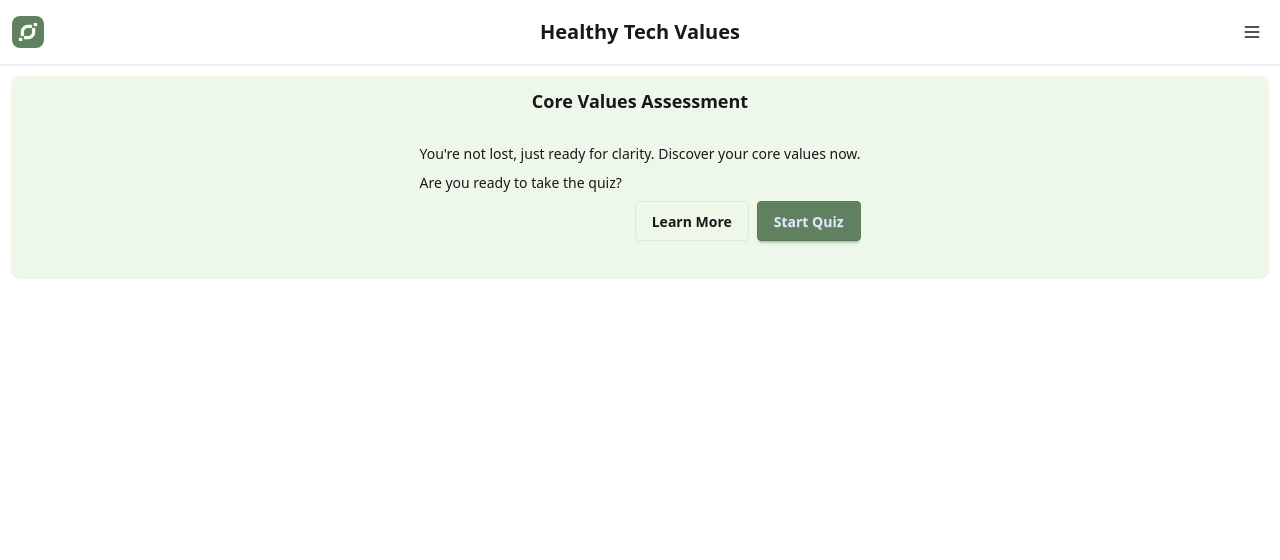
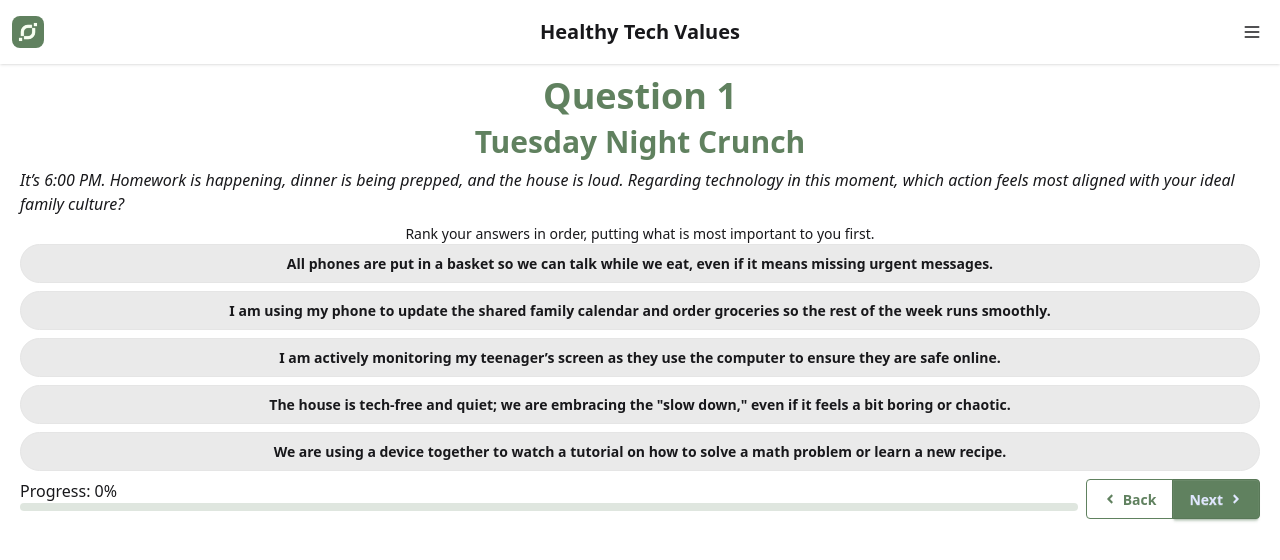
Before and after one commit to lukeludlow/healthy-tech-values, a React (Vite) app: page /quiz in a window 1280 px wide. Shown: the top 560 px of the page. Built offline with nearby package versions, Linux system fonts and the light colour scheme.

Commit message:
remove interstitial and use session storage

```diff
--- a/eslint.config.js
+++ b/eslint.config.js
@@ -19,5 +19,8 @@ export default defineConfig([
             ecmaVersion: 2020,
             globals: globals.browser,
         },
+        rules: {
+            "@typescript-eslint/no-explicit-any": "off",
+        },
     },
 ]);
--- a/src/components/quiz/QuizBody.tsx
+++ b/src/components/quiz/QuizBody.tsx
@@ -1,28 +1,9 @@
-import {
-    currentQuestionIndexAtom,
-    isQuizInProgressAtom,
-} from "@/state/state.ts";
-import StartQuizCard from "@/components/quiz/StartQuizCard.tsx";
 import QuizQuestion from "@/components/quiz/question/QuizQuestion.tsx";
-import { useAtom, useAtomValue } from "jotai";
 
 export default function QuizBody() {
-    const isQuizInProgress = useAtomValue(isQuizInProgressAtom);
-    const [currentQuestionIndex] = useAtom(currentQuestionIndexAtom);
-
-    const shouldShowQuizStart = !isQuizInProgress || currentQuestionIndex < 0;
-
     return (
         <div>
-            {shouldShowQuizStart ? (
-                <div>
-                    <StartQuizCard />
-                </div>
-            ) : (
-                <div>
-                    <QuizQuestion />
-                </div>
-            )}
+            <QuizQuestion />
         </div>
     );
 }
--- a/src/components/quiz/StartQuizCard.tsx
+++ /dev/null
@@ -1,49 +0,0 @@
-import { useAtom } from "jotai";
-import {
-    currentQuestionIndexAtom,
-    isQuizInProgressAtom,
-} from "@/state/state.ts";
-import { useNavigate } from "react-router";
-
-export default function StartQuizCard() {
-    const navigate = useNavigate();
-    const [isQuizInProgress, setIsQuizInProgress] =
-        useAtom(isQuizInProgressAtom);
-    const [, setCurrentQuestionIndex] = useAtom(currentQuestionIndexAtom);
-
-    return (
-        <div
-            className={
-                "card flex flex-col gap-1 items-center bg-base-200 shadow-sm m-3 p-3"
-            }
-        >
-            <div className={"card-title"}>Core Values Assessment</div>
-            <div className={"card-body"}>
-                <div>
-                    You're not lost, just ready for clarity. Discover your core
-                    values now.
-                </div>
-                <div>Are you ready to take the quiz?</div>
-                <div className={"card-actions justify-end"}>
-                    <button
-                        className={"btn"}
-                        onClick={() => navigate("/learn")}
-                    >
-                        Learn More
-                    </button>
-                    <button
-                        className={"btn btn-primary"}
-                        onClick={handleStartQuiz}
-                    >
-                        {isQuizInProgress ? "Continue" : "Start"} Quiz
-                    </button>
-                </div>
-            </div>
-        </div>
-    );
-
-    function handleStartQuiz() {
-        setIsQuizInProgress(true);
-        setCurrentQuestionIndex(0);
-    }
-}
--- a/src/components/quiz/progress/ProgressFooter.tsx
+++ b/src/components/quiz/progress/ProgressFooter.tsx
@@ -5,8 +5,10 @@ import {
 } from "@/state/state.ts";
 import { QUESTION_DATA } from "@/components/quiz/question/questionData.ts";
 import { FaAngleLeft, FaAngleRight } from "react-icons/fa";
+import { useNavigate } from "react-router";
 
 export default function ProgressFooter() {
+    const navigate = useNavigate();
     const [currentQuestionIndex, setCurrentQuestionIndex] = useAtom(
         currentQuestionIndexAtom,
     );
@@ -35,7 +37,7 @@ export default function ProgressFooter() {
                     onClick={handlePreviousQuestion}
                 >
                     <FaAngleLeft />
-                    Prev
+                    Back
                 </button>
                 <button
                     className={"join-item btn btn-primary"}
@@ -50,6 +52,10 @@ export default function ProgressFooter() {
     );
 
     function handlePreviousQuestion() {
+        if (currentQuestionIndex === 0) {
+            navigate("/");
+            return;
+        }
         setCurrentQuestionIndex(currentQuestionIndex - 1);
     }
 
--- a/src/pages/home/HomeHero.tsx
+++ b/src/pages/home/HomeHero.tsx
@@ -1,9 +1,17 @@
 import { useNavigate } from "react-router";
 import Healthy_tech_social_icon from "@/assets/Healthy_tech_social_icon.webp";
+import { useAtom } from "jotai";
+import {
+    currentQuestionIndexAtom,
+    isQuizInProgressAtom,
+} from "@/state/state.ts";
 
 export default function HomeHero() {
     const navigate = useNavigate();
     const logoIcon = Healthy_tech_social_icon;
+    const [isQuizInProgress, setIsQuizInProgress] =
+        useAtom(isQuizInProgressAtom);
+    const [, setCurrentQuestionIndex] = useAtom(currentQuestionIndexAtom);
 
     return (
         <div className="hero bg-base-200 h-full pb-21">
@@ -16,20 +24,25 @@ export default function HomeHero() {
                             className="max-w-sm w-34 rounded-lg shadow-2xl"
                         />
                     </div>
-                    <h1 className="text-5xl font-bold">Healthy Tech Values</h1>
-                    <p className="py-6">
-                        Are you ready to discover what your true values are?
-                        Take a simple quiz to learn about your values and how to
-                        honor them in healthy ways.
+                    <h1 className="text-4xl font-bold">Healthy Tech Values</h1>
+                    <p className="py-6 text-xl">
+                        Taming your tech starts with getting clear on what you
+                        value in life.
                     </p>
                     <button
-                        className="btn btn-primary"
-                        onClick={() => navigate("/quiz")}
+                        className="btn btn-primary btn-lg"
+                        onClick={handleStartQuiz}
                     >
-                        Get Started
+                        {isQuizInProgress ? "Continue" : "Take"} the Quiz
                     </button>
                 </div>
             </div>
         </div>
     );
+
+    function handleStartQuiz() {
+        setIsQuizInProgress(true);
+        setCurrentQuestionIndex(0);
+        navigate("/quiz");
+    }
 }
--- a/src/state/state.ts
+++ b/src/state/state.ts
@@ -4,10 +4,21 @@ import {
     QUESTION_DATA,
     type QuestionData,
 } from "@/components/quiz/question/questionData.ts";
+import { atomWithStorage, createJSONStorage } from "jotai/utils";
 
-export const isQuizInProgressAtom = atom<boolean>(false);
+const storage = createJSONStorage<any>(() => sessionStorage);
 
-export const currentQuestionIndexAtom = atom<number>(0);
+export const isQuizInProgressAtom = atomWithStorage<boolean>(
+    "isQuizInProgress",
+    false,
+    storage,
+);
+
+export const currentQuestionIndexAtom = atomWithStorage<number>(
+    "currentQuestionIndex",
+    0,
+    storage,
+);
 
 export const currentQuestionAtom = atom<QuestionData>((get) => {
     const index = get(currentQuestionIndexAtom);
--- a/tsconfig.app.json
+++ b/tsconfig.app.json
@@ -24,10 +24,12 @@
         "noFallthroughCasesInSwitch": true,
         "noUncheckedSideEffectImports": true,
 
+        "noImplicitAny": false,
+
         "baseUrl": ".",
         "paths": {
             "@/*": ["src/*"]
         }
     },
-    "include": ["src"],
+    "include": ["src"]
 }
```
